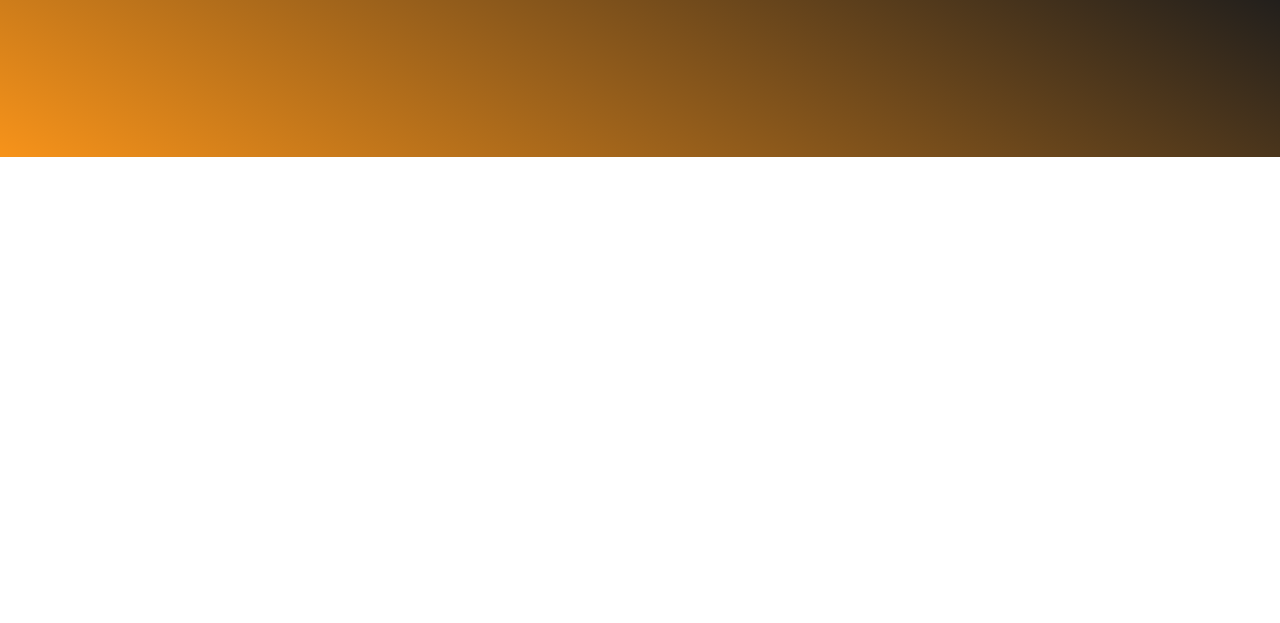
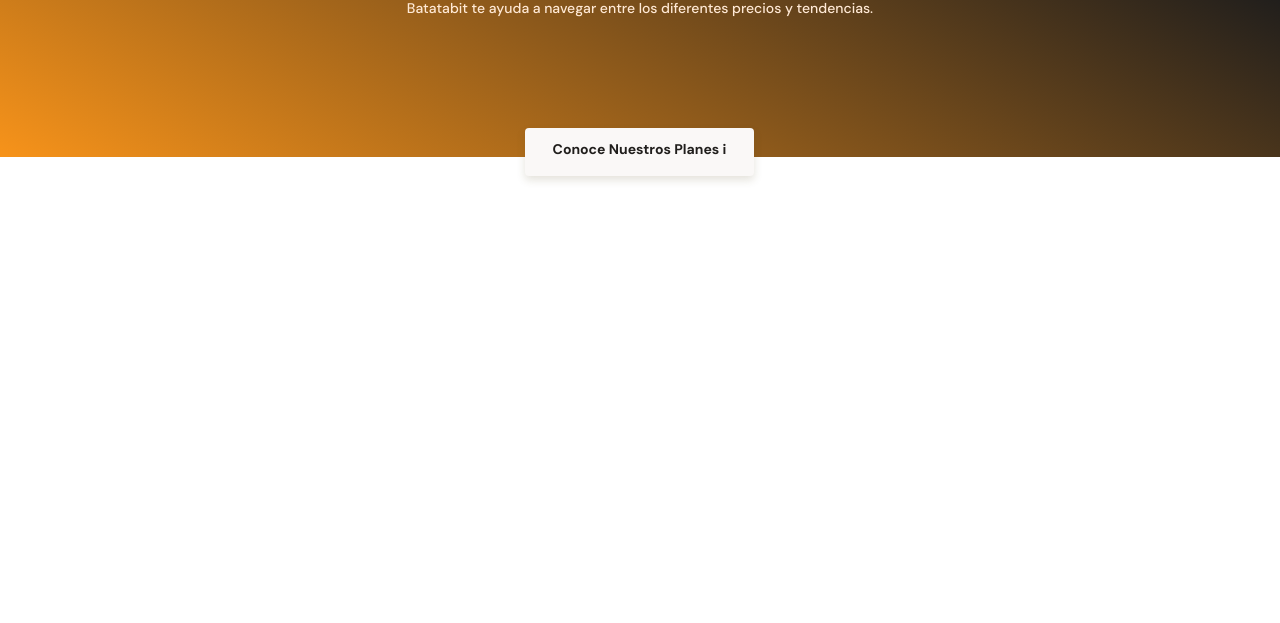
Before and after one commit to JesusCarrillo2911/Landing-page-BataBit, a plain HTML site: page index.html in a window 1280 px wide. Shown: the part 177-800 px from the top of the page. Drawn offline with Linux system fonts and the light colour scheme.

Commit message:
Se generan los estilos del boton flotante del header, falta agregar el icono de este boton

```diff
--- a/styles.css
+++ b/styles.css
@@ -29,8 +29,7 @@ header{
     width: 100%;
     min-width: 320px;
     height: 334px;
-    background: linear-gradient(207.8deg, #201E1C 16.69%, #F7931A 100%);
-
+    background: linear-gradient(208deg, #201E1C 17%, #F7931A 100%);
 }
 header img{
     width: 151px;
@@ -54,3 +53,31 @@ header img{
     line-height: 2.6rem;
     color: var(--just-white);
 }
+.header--title-container p{
+    text-align: center;
+    margin-top: 26px;
+    font-weight: 500;
+    font-size: 1.4rem;
+    line-height: 1.8rem;
+    color: var(--soft-orange);
+}
+
+.header--title-container .header--button{
+    position: absolute;
+    top: 270px;
+    left: calc(50% - 115px);
+    display: block;
+    margin-top: 35px;
+    padding: 12px 16px;
+    width: 229px;
+    height: 48px;
+    background-color: var(--off-white);
+    box-shadow: 0px 4px 8px rgba(89, 73, 30, 0.16);
+    border: none;
+    border-radius: 4px;
+    font-weight: bold;
+    font-size: 1.4rem;
+    line-height: 1.8rem;
+    text-decoration: none;
+    color: var(--black);
+}
```
